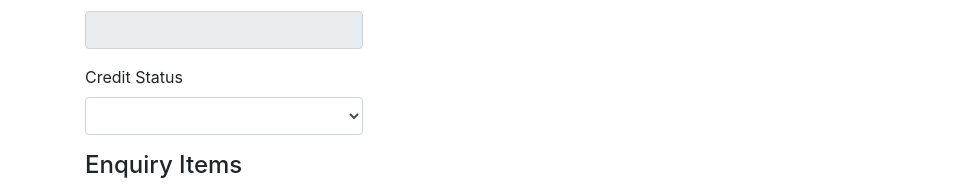
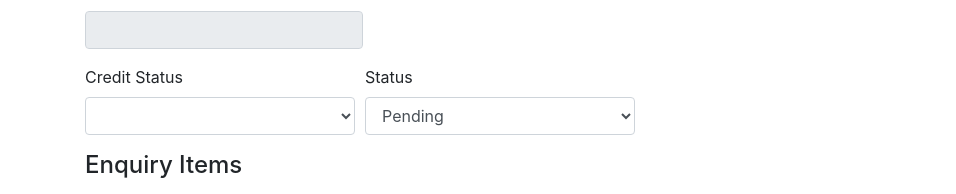
Before and after one commit to ludowica-fernando/sales-angular, an Angular app: page /enquiries/new in a window 1280 px wide. Shown: the part 326-520 px from the top of the page, without its empty margins (0-956 px from the left). Built offline with nearby package versions, Linux system fonts and the light colour scheme; no server answers.

Commit message:
setting status of enquiry

```diff
--- a/src/app/manage-enquiry/manage-enquiry.component.html
+++ b/src/app/manage-enquiry/manage-enquiry.component.html
@@ -51,14 +51,26 @@
         class="form-control col-md-3" [readonly]="true">
     </div>
 
-    <div class="form-group">
+    <div class="form-row">
+      <div class="form-group col-md-3">
         <label for="id">Credit Status</label>
         <select #creditStatus="ngModel" [(ngModel)]="enquiry.creditStatus" name="creditStatus" id="creditStatus"
-        type="text" class="form-control col-md-3" required>
+          type="text" class="form-control" required>
           <option value="CLEAR">CLEAR</option>
           <option value="BLOCKED">BLOCKED</option>
           <option value="PENDING">PENDING</option>
         </select>
+      </div>
+
+      <div class="form-group col-md-3">
+        <label for="id">Status</label>
+        <select #status="ngModel" [(ngModel)]="enquiry.status" name="status" id="status" type="text"
+          class="form-control" required>
+          <option value="Pending">Pending</option>
+          <option value="Confirmed">Confirmed</option>
+          <option value="Cancelled">Cancelled</option>
+        </select>
+      </div>
     </div>
 
     <h4>Enquiry Items</h4>
--- a/src/app/models/enquiry.ts
+++ b/src/app/models/enquiry.ts
@@ -8,8 +8,8 @@ export class Enquiry {
     courierTelephone: string;
     creditStatus: string;
     createdDate: Date;
+    status : string;
     enquiryItems: EnquiryItem[] = [];
-    enquiryItem : EnquiryItem = new EnquiryItem();
     customer: Customer = new Customer();
 
     constructor() {
@@ -19,5 +19,6 @@ export class Enquiry {
         this.courierTelephone = null;
         this.creditStatus = null;
         this.createdDate = null;
+        this.status = "Pending";
     }
 }
--- a/src/app/promotion/promotion.component.ts
+++ b/src/app/promotion/promotion.component.ts
@@ -17,7 +17,7 @@ export class PromotionComponent implements OnInit {
 
   ngOnInit() {
     this.promotionService.getAll().subscribe(results =>{
-      this.promotionList = results;
+      this.promotionList = this.filterList = results;
       console.log(results);
     });
   }
--- a/src/app/view-enquiry/view-enquiry.component.html
+++ b/src/app/view-enquiry/view-enquiry.component.html
@@ -4,8 +4,8 @@
       <tr>
         <th scope="col">Enquiry ID</th>
         <th scope="col">Customer ID</th>
-        <!-- <th scope="col">Item</th>
-        <th scope="col">Quantity</th> -->
+        <th scope="col">Item</th>
+        <th scope="col">Quantity</th>
         <th scope="col"></th>
         <th scope="col"></th>
       </tr>
@@ -14,8 +14,8 @@
       <tr *ngFor="let enquiry of enquiryList">
         <td>{{ enquiry.id }}</td>
         <td>{{ enquiry.customer.id }}</td>
-        <!-- <td>{{ enquiry.enquiryItem.item.name }}</td>
-        <td>{{ enquiry.enquiryItem.quantity }}</td> -->
+        <!-- <td>{{ enquiry.enquiryItems.item.name }}</td> -->
+        <td>{{ enquiry.enquiryItems.quantity }}</td>
         <td>
           <a [routerLink]="[enquiry.id]">Edit</a>
         </td>
--- a/src/app/view-enquiry/view-enquiry.component.ts
+++ b/src/app/view-enquiry/view-enquiry.component.ts
@@ -22,6 +22,7 @@ export class ViewEnquiryComponent implements OnInit {
   viewAllEnquiries() {
     this.enquiryService.getAll().subscribe(data => {
       this.enquiryList = data;
+      console.log(data);
     });
   }
 
```
Lines whose indentation alone changed are shown as unchanged.
